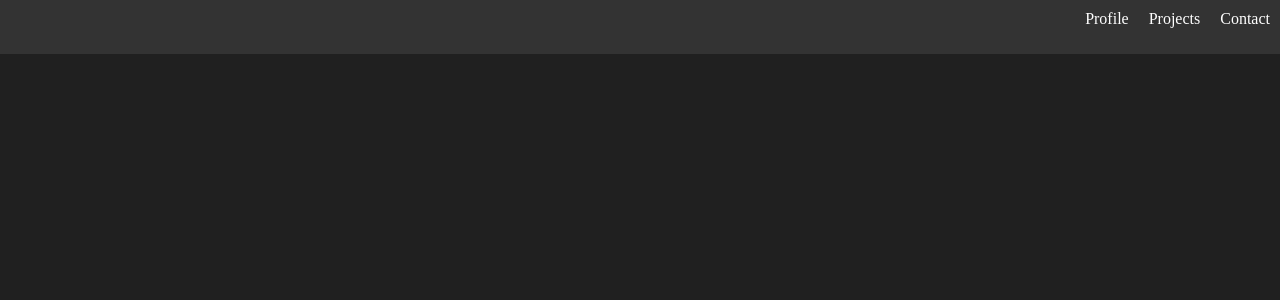
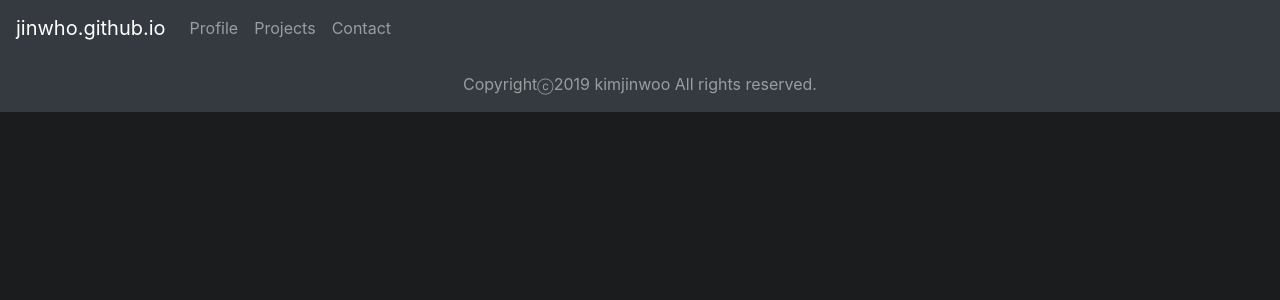
Before and after one commit to jinwho/jinwho.github.io, a Jekyll site: the page built from _posts/2019-07-20-spacecraft.md, in a window 1280 px wide. Shown: the top 300 px of the page. Built offline with Jekyll 4.4.1, drawn with Linux system fonts in a browser that asks for light colours; our own code applies the rules of GitHub Pages for plain Markdown files.

Commit message:
use bootstrap4

```diff
--- a/_includes/footer.html
+++ b/_includes/footer.html
@@ -1,3 +1,5 @@
-<footer>
-  <p>Copyrightⓒ2019 kimjinwoo All rights reserved.  </p>
-</footer>
+<nav class="navbar mb-0 navbar-dark bg-dark">
+  <span class="navbar-text mx-auto">
+    Copyrightⓒ2019 kimjinwoo All rights reserved.
+  </span>
+</nav>
--- a/_includes/header.html
+++ b/_includes/header.html
@@ -1,9 +1,19 @@
-<header>
-  <nav>
-    <ul>
-      <li><a href="#profile">Profile</a></li>
-      <li><a href="#projects">Projects</a></li>
-      <li><a href="#contact">Contact</a></li>
+<nav class="navbar navbar-expand-lg navbar-dark bg-dark">
+  <a class="navbar-brand" href="/">jinwho.github.io</a>
+  <button class="navbar-toggler" type="button" data-toggle="collapse" data-target="#navbarNav" aria-controls="navbarNav" aria-expanded="false" aria-label="Toggle navigation">
+    <span class="navbar-toggler-icon"></span>
+  </button>
+  <div class="collapse navbar-collapse text-white" id="navbarNav">
+    <ul class="navbar-nav">
+      <li class="nav-item">
+        <a class="nav-link" href="#profile">Profile</a>
+      </li>
+      <li class="nav-item">
+        <a class="nav-link" href="#projects">Projects</a>
+      </li>
+      <li class="nav-item">
+        <a class="nav-link" href="#contact">Contact</a>
+      </li>
     </ul>
-  </nav>
-</header>
+  </div>
+</nav>
--- a/_layouts/default.html
+++ b/_layouts/default.html
@@ -1,16 +1,27 @@
-<!DOCTYPE html>
-<html lang="ko">
+<!doctype html>
+<html lang="en">
+  <head>
+    <!-- Required meta tags -->
+    <meta charset="utf-8">
+    <meta name="viewport" content="width=device-width, initial-scale=1, shrink-to-fit=no">
 
-<head>
-  <meta charset="UTF-8">
-  <title>JINWHO.GITHUB.IO</title>
-  <link rel="stylesheet" type="text/css" href="/assets/css/styles.css">
-</head>
+    <!-- Bootstrap CSS -->
+    <link rel="stylesheet" href="https://stackpath.bootstrapcdn.com/bootstrap/4.3.1/css/bootstrap.min.css" integrity="sha384-ggOyR0iXCbMQv3Xipma34MD+dH/1fQ784/j6cY/iJTQUOhcWr7x9JvoRxT2MZw1T" crossorigin="anonymous">
 
-<body>
-  {% include header.html %}
-  {{ content }}
-  {% include footer.html %}
-</body>
+    <title>JINWHO.GITHUB.IO</title>
+  </head>
+  <body class="text-white bg-dark" style="background-color: rgb(26, 28, 29) !important;">
 
+      {% include header.html %}
+      <section class="container">
+        {{ content }}
+      </section>
+      {% include footer.html %}
+
+    <!-- Optional JavaScript -->
+    <!-- jQuery first, then Popper.js, then Bootstrap JS -->
+    <script src="https://code.jquery.com/jquery-3.3.1.slim.min.js" integrity="sha384-q8i/X+965DzO0rT7abK41JStQIAqVgRVzpbzo5smXKp4YfRvH+8abtTE1Pi6jizo" crossorigin="anonymous"></script>
+    <script src="https://cdnjs.cloudflare.com/ajax/libs/popper.js/1.14.7/umd/popper.min.js" integrity="sha384-UO2eT0CpHqdSJQ6hJty5KVphtPhzWj9WO1clHTMGa3JDZwrnQq4sF86dIHNDz0W1" crossorigin="anonymous"></script>
+    <script src="https://stackpath.bootstrapcdn.com/bootstrap/4.3.1/js/bootstrap.min.js" integrity="sha384-JjSmVgyd0p3pXB1rRibZUAYoIIy6OrQ6VrjIEaFf/nJGzIxFDsf4x0xIM+B07jRM" crossorigin="anonymous"></script>
+  </body>
 </html>
--- a/_posts/2019-07-20-spacecraft.md
+++ b/_posts/2019-07-20-spacecraft.md
@@ -1,6 +1,6 @@
 ---
 categories: Games
 github: https://github.com/jinwho/Spacecraft
-description: 광활한 우주를 돌아다니며 운석을 피하고 높은 점수를 획득하는 게임
+description: 광활한 우주를 돌아다니며 운석을 피하고 높은 점수를 획득하는 게임.
 image: /assets/img/spacecraft.png
 ---
--- a/assets/css/styles.css
+++ b/assets/css/styles.css
@@ -1,120 +1 @@
-/*-- Globa, Background --*/
-* {
-  padding: 0;
-  margin: 0;
-  box-sizing: border-box;
-}
-
-html {
-  background-color: #202020;
-  color: #B0B0B0;
-}
-
-body section {
-  margin: 50px auto;
-  padding: 50px;
-}
-
-/*-- Classes --*/
-.center {
-  text-align: center;
-}
-
-.clearfix::after {
-  content: "";
-  clear: both;
-  display: table;
-}
-
-/*-- Header,  Section --*/
-header {
-  position: fixed;
-  top: 0;
-  width: 100%;
-  background-color: #333;
-}
-
-header nav a {
-  color: white;
-  text-align: center;
-  float: left;
-  padding: 10px;
-  text-decoration: none;
-}
-header nav a:hover {
-  background-color: grey;
-}
-
-header nav ul {
-  list-style-type: none;
-  float: right;
-}
-
-header nav ul li {
-  float: left;
-}
-
-footer {
-  background-color: #333;
-  color: white;
-  text-align: center;
-  width: 100%;
-  padding-top: 14px;
-  padding-bottom: 16px;
-}
-/*-- Hello Section --*/
-#hello h1 {
-  font-family: serif;
-  font-size: 500%;
-}
-#hello h2 {
-  font-size: 200%;
-}
-#hello p {
-  font-size: 80%;
-}
-
-/*-- Profile Section --*/
-#profile article {
-  background-color: #333;
-  display: inline-block;
-  padding: 10px;
-}
-#profile article span{
-  display: inline-block;
-  text-align: left;
-}
-#profile img {
-  image-rendering: pixelated;
-  height: auto;
-  vertical-align: middle;
-}
-
-
-/*-- Projects Section --*/
-#projects a {
-  text-decoration: none;
-  color: grey;
-}
-#projects article {
-  width: 200px;
-  display: inline-block;
-  background-color: #66CC99;
-  background-color: #333;
-  color: white;
-  padding: 10px;
-  margin: 10px;
-}
-
-#projects img {
-  image-rendering: pixelated;
-  width: 100px;
-  height: 100px;
-  object-fit: cover;
-}
-
-/*-- Contact Section --*/
-#contact a {
-  text-decoration: none;
-  color: lightblue;
-}
+/*-- not using anymore --*/
```
Also changed, not shown: _layouts/home.html (+37 -28 lines), README.md, _posts/2019-07-24-jinwho.github.io.md (renamed from _posts/2019-07-22-jinwho.github.io.md), assets/img/jinwho.github.io.png.
